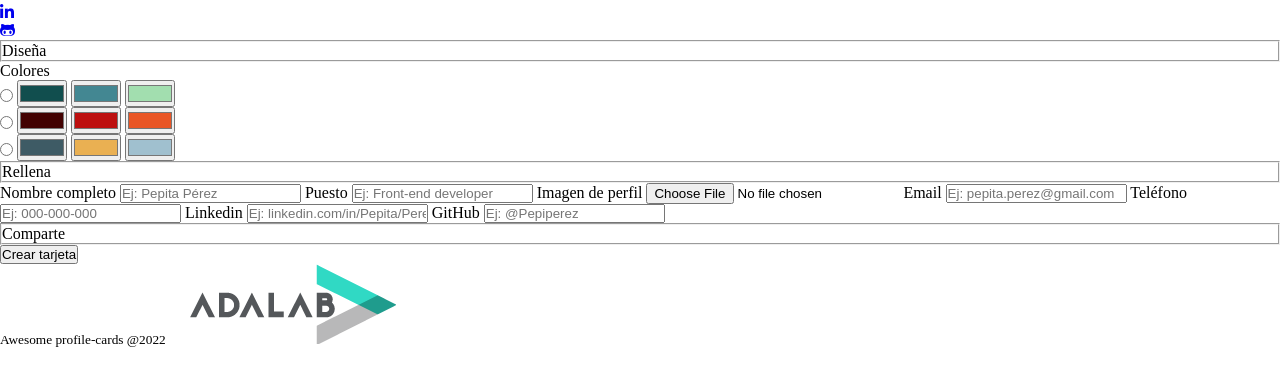
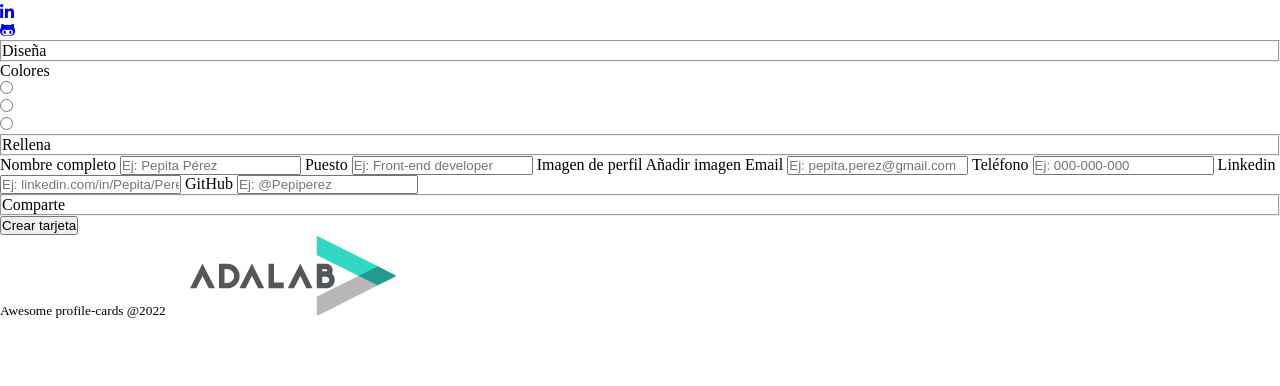
Before and after one commit to Adalab/project-promo-p-module-2-team-5, a website: page src/html/design.html in a window 1280 px wide. Shown: the part 220-606 px from the top of the page. Drawn offline with nearby package versions, Linux system fonts and the light colour scheme; files that its build step writes are made by us from their sources; files whose address does not match are found by name.

Commit message:
changes at form

```diff
--- a/src/html/partials/main-form.html
+++ b/src/html/partials/main-form.html
@@ -3,24 +3,25 @@
 
   <label>Colores</label>
   <div>
-    <input type="radio" name="cold-colors" id="" />
-    <input type="color" value="#114e4e" id="darkgreenblue" />
-    <input type="color" value="#438792" id="dirtyblue" />
-    <input type="color" value="#a2deaf" id="hospitalgreen" />
+    <input type="radio" name="palette" id="" />
+   <span></span>
+   <span></span>
+   <span></span>
+
   </div>
 
   <div>
-    <input type="radio" name="warm-colors" id="" />
-    <input type="color" value="#420101" id="driedblood" />
-    <input type="color" value="#bd1010" id="rustyred" />
-    <input type="color" value="#e95626" id="tomato" />
+    <input type="radio" name="palette" id="" />
+    <span></span
+    <span></span>
+    <span></span>
   </div>
 
   <div>
-    <input type="radio" name="mix-colors" id="" />
-    <input type="color" value="#3e5b65" id="slate" />
-    <input type="color" value="#eab052" id="fadedorange" />
-    <input type="color" value="#a0c0cf" id="lightgreyblue" />
+    <input type="radio" name="palette" id="" />
+    <span></span>
+    <span></span>
+    <span></span>
   </div>
   <fieldset>Rellena</fieldset>
 
@@ -34,7 +35,7 @@
     placeholder="Ej: Front-end developer"
   />
   <label for="image">Imagen de perfil</label>
-  <input id="image" type="file" name="image" />
+  <label for="image"> Añadir imagen</label>
 
   <label for="email">Email</label>
   <input
```
